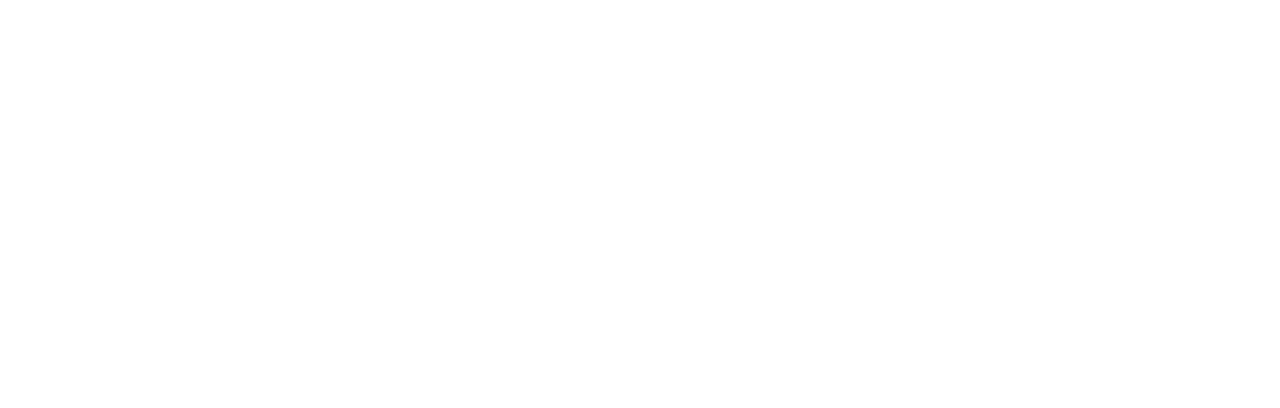
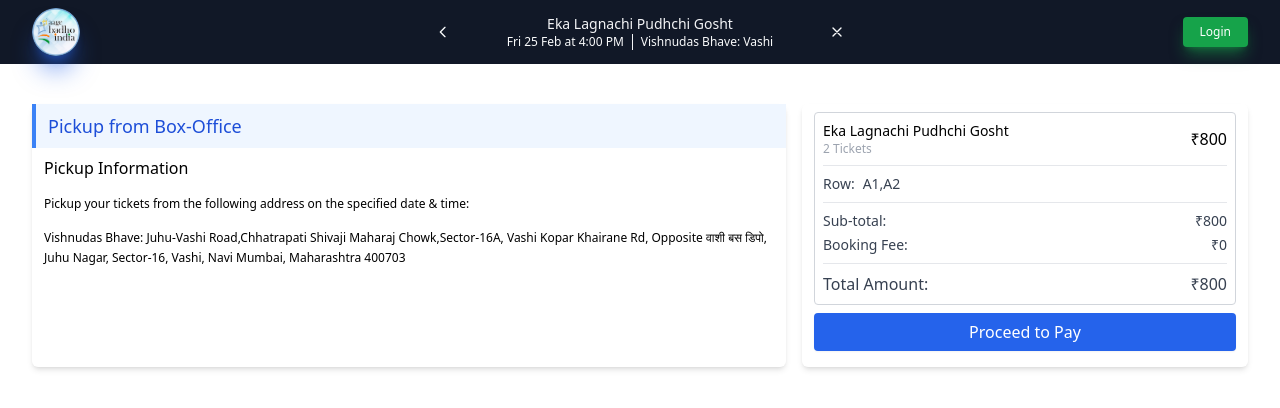
Before and after one commit to tush241191/react-tailwind, a React (Create React App) app: page /checkout in a window 1280 px wide. Before the commit this address had no page. Shown: the top 408 px of the page. Built offline with nearby package versions, Linux system fonts and the light colour scheme.

Commit message:
added checkout page

```diff
--- a/src/App.js
+++ b/src/App.js
@@ -1,4 +1,5 @@
 import { Routes, Route } from "react-router-dom";
+import Checkout from "./views/checkout/Index";
 import Index from "./views/Index";
 import PlayDetails from "./views/plays/Details";
 import Plays from "./views/plays/Index";
@@ -12,6 +13,7 @@
         <Route path="/plays" element={<Plays />}/>
         <Route path="/plays/:id" element={<PlayDetails />} />
         <Route path="/theater/*" element={<Theater />} />
+        <Route path="/checkout" element={<Checkout />}/>
       </Routes>
     </div>
   );
--- a/src/components/Common/TheaterLayout.js
+++ b/src/components/Common/TheaterLayout.js
@@ -1,3 +1,5 @@
+import { Link } from "react-router-dom";
+
 const bookingStatusColor = {
   available:
     "border-green-400 bg-white hover:bg-green-400 hover:text-white text-gray-500 cursor-pointer",
@@ -157,7 +159,7 @@
             <div className="flex items-center space-x-2">
               <span>|</span>
               <span>₹ 800</span>
-              <button className="inline-flex items-center px-3 py-1.5 text-sm font-medium rounded-full shadow-sm text-gray-100 bg-gradient-to-r from-red-600 to-blue-700 hover:bg-gradient-to-l hover:from-red-600 hover:to-blue-700 focus:outline-none">Proceed</button>
+              <Link to="/checkout" className="inline-flex items-center px-3 py-1.5 text-sm font-medium rounded-full shadow-sm text-gray-100 bg-gradient-to-r from-red-600 to-blue-700 hover:bg-gradient-to-l hover:from-red-600 hover:to-blue-700 focus:outline-none">Proceed</Link>
             </div>
           </div>
         </div>
--- /dev/null
+++ b/src/views/checkout/Index.js
@@ -0,0 +1,67 @@
+import TheaterHeader from "../../components/Navbars/TheaterHeader"
+
+const Checkout = () =>{
+
+  return(
+    <>
+      <TheaterHeader/>
+      <main className="w-full max-w-7xl mx-auto px-2 sm:px-4 lg:px-8">
+        <div className="mt-10 grid grid-cols-8 gap-4">
+          <div className="col-span-5 rounded-md shadow-md">
+            <div class="flex justify-between items-start text-sm font-medium bg-blue-50 border-blue-500 text-blue-700 hover:bg-blue-50 hover:text-blue-700 group border-l-4 px-3 py-2" aria-current="page">
+                <span class="flex items-start">
+                    <h2 class="text-base font-medium md:text-lg">
+                        Pickup from Box-Office
+                    </h2>
+                </span>
+            </div>
+            <div className="px-3 py-2 space-y-4">
+              <div className="font-medium text-sm md:text-base">Pickup Information</div>
+              <div className="text-xs">Pickup your tickets from the following address on the specified date & time:</div>
+              <div className="text-xs font-medium leading-relaxed">Vishnudas Bhave:
+                Juhu-Vashi Road,Chhatrapati Shivaji Maharaj Chowk,Sector-16A, Vashi Kopar Khairane Rd, Opposite वाशी बस डिपो, Juhu Nagar, Sector-16, Vashi, Navi Mumbai, Maharashtra 400703</div>
+            </div>
+          </div>
+          <div className="col-span-3 rounded-md shadow-md">
+            <div className="px-3 py-2">
+              <div className="p-2 rounded border border-gray-300 divide-y">
+                <div className="flex items-center justify-between pb-2">
+                  <div>
+                    <p className="text-sm font-medium">Eka Lagnachi Pudhchi Gosht</p>
+                    <p className="text-xs text-gray-400">2 Tickets</p>
+                  </div>
+                  <p>₹800</p>
+                </div>
+                <div className="text-sm text-gray-700 flex space-x-2 py-2">
+                  <p>Row:</p>
+                  <p>A1,A2</p>
+                </div>
+                <div className="text-sm text-gray-700 py-2 space-y-1">
+                  <div className="flex justify-between">
+                    <p>Sub-total:</p>
+                    <p>₹800</p>
+                  </div>
+                  <div className="flex justify-between">
+                    <p>Booking Fee:</p>
+                    <p>₹0</p>
+                  </div>
+                </div>
+                <div className="text-base text-gray-700 pt-2">
+                  <div className="flex justify-between">
+                    <p>Total Amount:</p>
+                    <p>₹800</p>
+                  </div>
+                </div>
+              </div>
+              <div className="w-full py-2">
+                <button type="button" class="w-full inline-flex items-center justify-center px-4 py-1.5 border border-transparent text-base font-light rounded shadow-sm text-white bg-blue-600 hover:bg-blue-700 focus:outline-none focus:ring-2 focus:ring-offset-2 focus:ring-blue-500">Proceed to Pay</button>
+              </div>
+            </div>
+          </div>
+        </div>
+      </main>
+    </>
+  )
+}
+
+export default Checkout
```
